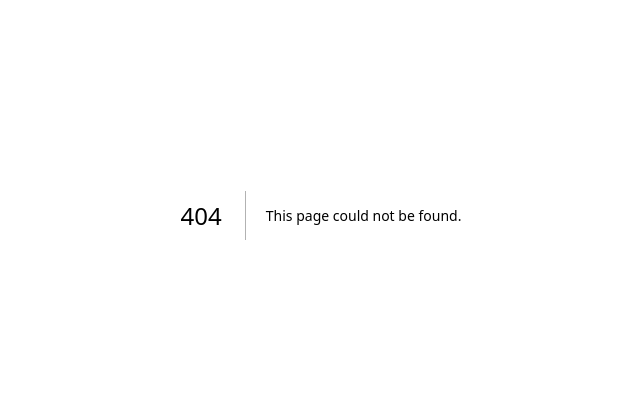
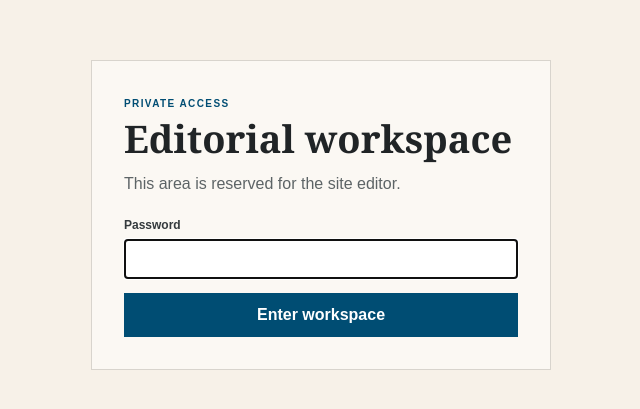
Before and after one commit to jamal715/personal-editorial-engine, a Next.js app: page /admin-login in a window 1280 px wide. Before the commit this address had no page. Shown: the part 185-594 px from the top of the page, without its empty margins (319-959 px from the left). Built offline with nearby package versions, Linux system fonts and the light colour scheme.

Commit message:
Add private editor login page

```diff
--- /dev/null
+++ b/app/admin-login/page.tsx
@@ -0,0 +1,9 @@
+export const metadata={title:"Editor access"};
+
+const styles=`.loginPage{min-height:100vh;background:#f7f1e8;display:grid;place-items:center;padding:24px}.loginCard{width:min(460px,100%);background:#fbf8f3;border:1px solid #d8d4cd;padding:32px}.loginCard span{font-size:10px;font-weight:800;letter-spacing:.14em;color:#004d73}.loginCard h1{margin:8px 0 12px;font:700 38px/1.05 Georgia,serif;color:#202426}.loginCard p{margin:0 0 22px;color:#5d6466;line-height:1.6}.loginCard label{display:grid;gap:7px;font-size:12px;font-weight:700;color:#343a3d}.loginCard input{width:100%;padding:12px;border:1px solid #bfb9b0;background:white}.loginCard button{margin-top:14px;width:100%;padding:12px;border:1px solid #004d73;background:#004d73;color:white;font-weight:700}.error{margin:0 0 14px;padding:10px;background:#f3e5e2;color:#8f3030;font-size:12px}.setup{margin:0 0 14px;padding:10px;background:#eee8dc;color:#6f5b2c;font-size:12px}`;
+
+export default async function AdminLogin({searchParams}:{searchParams:Promise<Record<string,string|undefined>>}){
+ const params=await searchParams;
+ const next=params.next?.startsWith("/")?params.next:"/editor";
+ return <main className="loginPage"><style>{styles}</style><section className="loginCard"><span>PRIVATE ACCESS</span><h1>Editorial workspace</h1><p>This area is reserved for the site editor.</p>{params.error&&<div className="error">Incorrect password.</div>}{params.setup&&<div className="setup">Admin access is not configured yet. Add the <b>ADMIN_PASSWORD</b> environment variable in Vercel, then redeploy.</div>}<form action="/api/admin-login" method="post"><input type="hidden" name="next" value={next}/><label>Password<input type="password" name="password" autoComplete="current-password" required autoFocus/></label><button type="submit">Enter workspace</button></form></section></main>
+}
```
